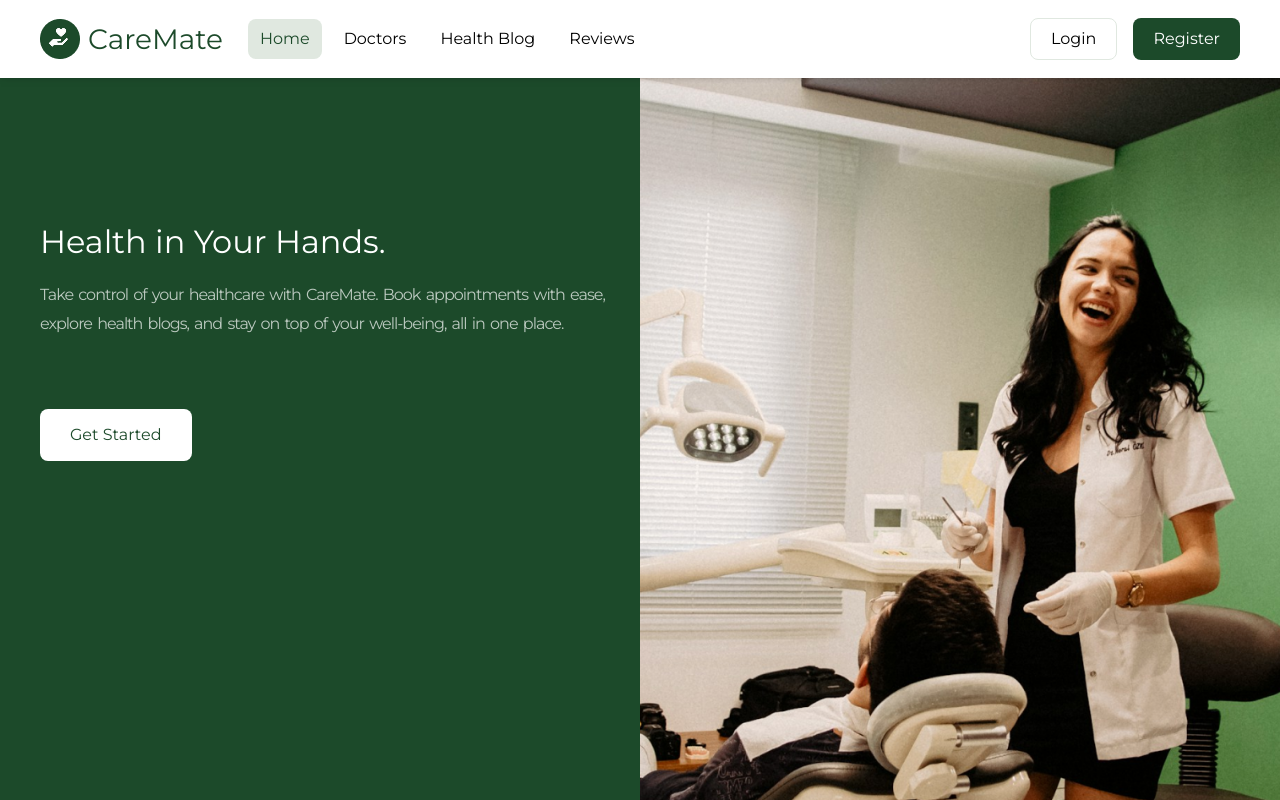
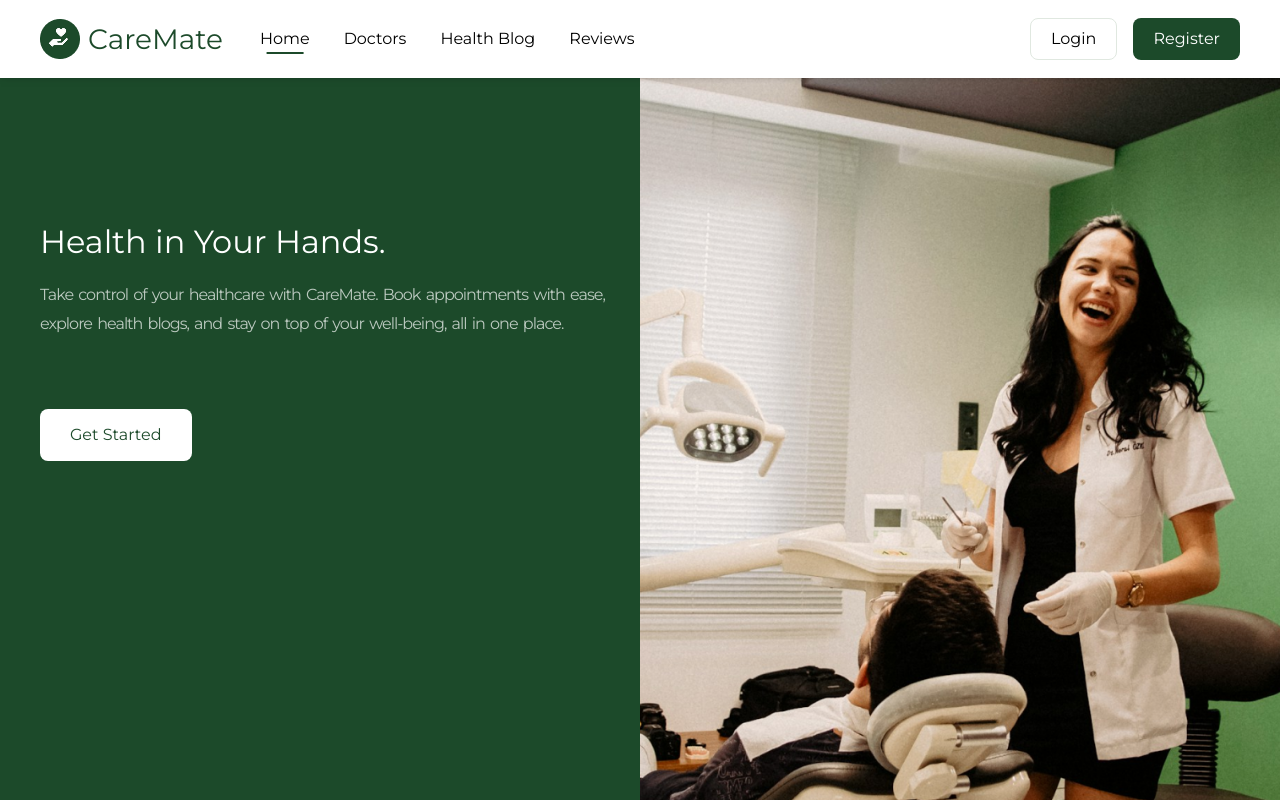
Before and after one commit to Abdalrahman-gits/careMate, a React (Vite) app: page / in a window 1280 px wide. Built offline with nearby package versions, Linux system fonts and the light colour scheme.

Commit message:
style: added underline on active and hovered navlink

```diff
--- a/src/ui/NavList.jsx
+++ b/src/ui/NavList.jsx
@@ -15,16 +15,26 @@ const StyledNavList = styled.ul`
 
 const StyledNavLink = styled(NavLink)`
   display: block;
+  position: relative;
   padding: 1.4rem;
   border-radius: var(--border-radius-md);
 
-  &.active {
-    color: var(--primary-green);
-    background-color: var(--border-color);
+  &::after {
+    content: "";
+    position: absolute;
+    width: 0;
+    left: 50%;
+    bottom: 0;
+    transform: translate(-50%, -5px);
+    height: 2px;
+    background-color: var(--primary-green);
+    transition: 0.3s width;
   }
 
-  &:hover {
-    background-color: var(--border-color);
+  &.active::after,
+  &:hover::after {
+    width: 50%;
+    color: var(--primary-green);
   }
 
   @media (min-width: 991px) {
```
